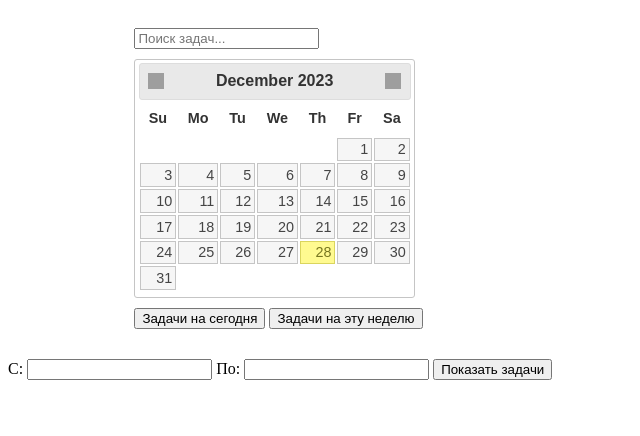
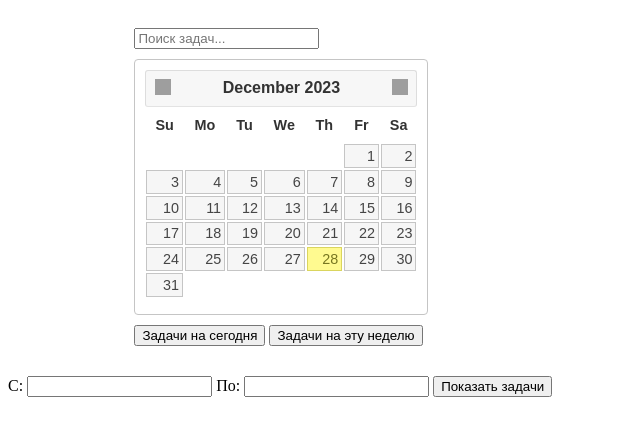
Before and after one commit to AlisherMukhambetzhanov/TaskManager, a website: page index.html in a window 1280 px wide. Shown: the whole page, without its empty margins (0-640 px from the left). Drawn offline with nearby package versions, Linux system fonts and the light colour scheme; grey boxes are pictures that could not be loaded.

Commit message:
fixed typos

```diff
--- a/styles.css
+++ b/styles.css
@@ -45,3 +45,49 @@
   text-decoration: none;
   cursor: pointer;
 }
+
+.ui-datepicker {
+    font-family: "Arial", sans-serif;
+    background-color: #ffffff;
+    border: 1px solid #c5c5c5;
+    border-radius: 4px;
+    padding: 10px;
+}
+
+.ui-datepicker-header {
+    background-color: #f7f7f7;
+    border-bottom: 1px solid #e3e3e3;
+    line-height: 38px;
+    text-align: center;
+}
+
+.ui-datepicker-title {
+    font-weight: bold;
+    color: #333333;
+}
+
+.ui-datepicker-prev, .ui-datepicker-next {
+    cursor: pointer;
+}
+
+.ui-datepicker-prev:hover, .ui-datepicker-next:hover {
+    background-color: #e9e9e9;
+}
+
+.ui-state-default {
+    border: 1px solid #d3d3d3;
+    color: #555555;
+    background: #ffffff;
+}
+
+.ui-state-hover {
+    border: 1px solid #999999;
+    color: #212121;
+    background: #eeeeee;
+}
+
+.ui-state-active, .ui-state-highlight {
+    border: 1px solid #666666;
+    color: #ffffff;
+    background: #666666;
+}
```
Also changed, not shown: script.js (+1 -14 lines).
